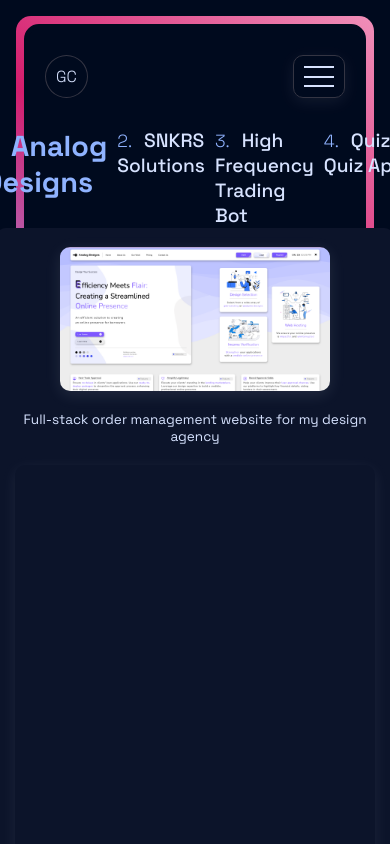
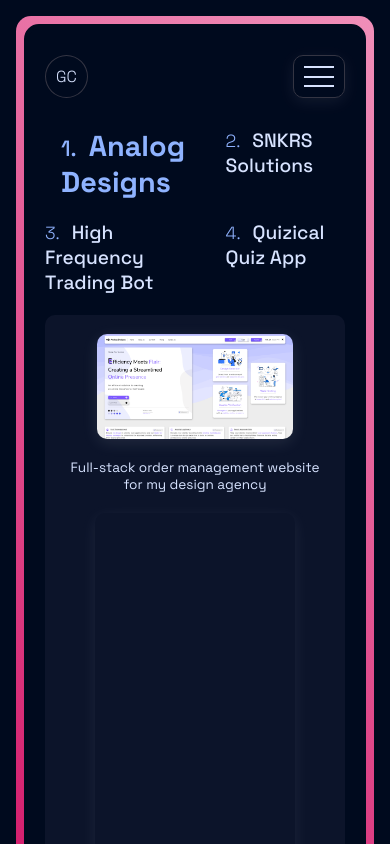
Before and after one commit to guycdev/portfolio-old, a React (Vite) app: page /projects in a window 390 px wide. Shown: the top 844 px of the page. Built offline with nearby package versions, Linux system fonts and the light colour scheme; no server answers.

Commit message:
maybe fixed responsivness

```diff
--- a/src/index.css
+++ b/src/index.css
@@ -428,9 +428,6 @@
 }
 
 @media (max-width: 700px) {
-  #root {
-    /* height: unset; */
-  }
   .bullet::before {
     display: none;
   }
@@ -450,15 +447,19 @@
 }
 
 @media (max-width: 550px) {
-  #root {
-    display: flex; /* Use flexbox */
-    flex-direction: column; /* Stack children vertically */
-    justify-content: stretch;
-    height: 100%;
-  }
-
   .content-container {
     padding: 1rem;
+  }
+  .marquee-fixed-container {
+    max-width: 200px !important;
+  }
+  #root {
+    height: unset;
+    min-height: 100vh;
+  }
+  main,
+  .content-container {
+    min-height: 100vh;
   }
 }
 
@@ -468,15 +469,6 @@
   }
   .typewriter {
     font-size: 1.75rem;
-  }
-
-  body,
-  html {
-    height: 100%;
-    background-color: var(--background);
-    display: flex;
-    align-items: center;
-    justify-content: center;
   }
 }
 
--- a/src/sections/Projects/Projects.module.css
+++ b/src/sections/Projects/Projects.module.css
@@ -150,7 +150,7 @@
   }
 }
 
-@media (max-width: 830px) {
+@media (max-width: 760px) {
   .projectsContainer {
     flex-direction: column;
   }
@@ -167,3 +167,29 @@
     justify-content: center;
   }
 }
+
+@media (max-width: 550px) {
+  .active {
+    font-size: 1.2rem !important;
+  }
+  .projectMenuContainer > li > a {
+    font-size: 1rem;
+  }
+  .projectCard a {
+    display: flex;
+    justify-content: center;
+  }
+}
+
+@media (max-width: 580px) {
+  .projectMenuContainer {
+    display: grid;
+    grid-template-columns: auto auto;
+    grid-template-rows: auto auto;
+    gap: 20px;
+    justify-content: space-evenly;
+  }
+  .projectsContainer {
+    gap: 20px;
+  }
+}
--- a/src/sections/Resume/Resume.module.css
+++ b/src/sections/Resume/Resume.module.css
@@ -130,6 +130,9 @@
   .menuContainer > li > a {
     font-size: 1rem;
   }
+  .menuContainer {
+    padding: 1rem 0rem;
+  }
 }
 
 @media (max-width: 490px) {
```
